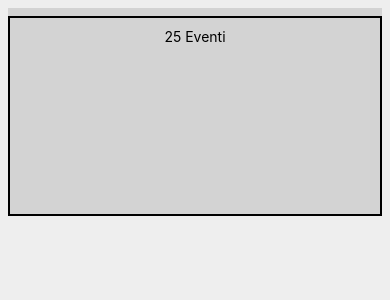
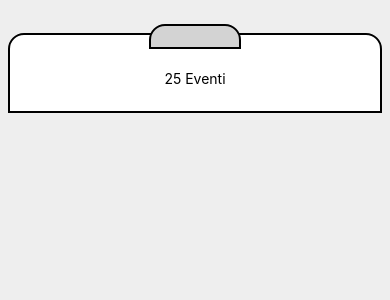
Before and after one commit to alestroc/Countly, a React Native app: screen / in a window 390 px wide. Shown: the top 300 px of the page. Built offline with nearby package versions, Linux system fonts and the light colour scheme.

Commit message:
cardForYou animazione espansione

```diff
--- a/src/components/cardForYou.tsx
+++ b/src/components/cardForYou.tsx
@@ -1,5 +1,5 @@
-import {StyleSheet, Text, TouchableOpacity, View} from 'react-native';
-import React from 'react';
+import React, {useState} from 'react';
+import {View, TouchableOpacity, Text, StyleSheet} from 'react-native';
 import Animated, {
   useSharedValue,
   useAnimatedStyle,
@@ -7,11 +7,12 @@ import Animated, {
 } from 'react-native-reanimated';
 
 const CardForYou = ({nEventi}: {nEventi: string}) => {
-  const height = useSharedValue(150);
+  const [expanded, setExpanded] = useState(false);
+  const height = useSharedValue(80);
 
   const handlePress = () => {
-    height.value = withSpring(height.value + 50);
-    console.log('Premuto');
+    setExpanded(!expanded);
+    height.value = withSpring(expanded ? 80 : 400);
   };
 
   const animatedStyle = useAnimatedStyle(() => {
@@ -21,11 +22,10 @@ const CardForYou = ({nEventi}: {nEventi: string}) => {
   });
 
   return (
-    <View style={styles.main}>
+    <View>
       <Animated.View style={[styles.animatedView, animatedStyle]}>
-        <TouchableOpacity onPress={handlePress} style={styles.config1}>
-          <Text style={styles.config2}>{nEventi} Eventi</Text>
-        </TouchableOpacity>
+        <TouchableOpacity onPress={handlePress} style={styles.config1} />
+        <Text style={styles.config2}>{nEventi} Eventi</Text>
       </Animated.View>
     </View>
   );
@@ -34,22 +34,24 @@ const CardForYou = ({nEventi}: {nEventi: string}) => {
 export default CardForYou;
 
 const styles = StyleSheet.create({
-  main: {
-    justifyContent: 'center',
+  animatedView: {
+    borderWidth: 2,
+    borderTopRightRadius: 16,
+    borderTopLeftRadius: 16,
+    top: 25,
     width: '100%',
-    bottom: 0,
-  },
-  animatedView: {
-    width: '100%',
-    backgroundColor: 'lightgrey',
+    backgroundColor: 'white',
   },
   config1: {
     borderWidth: 2,
+
+    borderTopRightRadius: 16,
+    borderTopLeftRadius: 16,
     position: 'relative',
-    top: 8,
+    top: -11,
     backgroundColor: 'lightgrey',
-    height: 200,
-    width: '100%',
+    width: '25%',
+    height: 25,
     alignSelf: 'center',
   },
   config2: {
```
